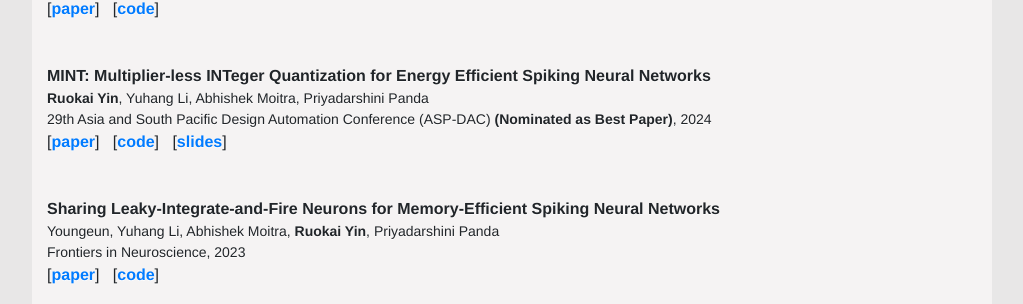
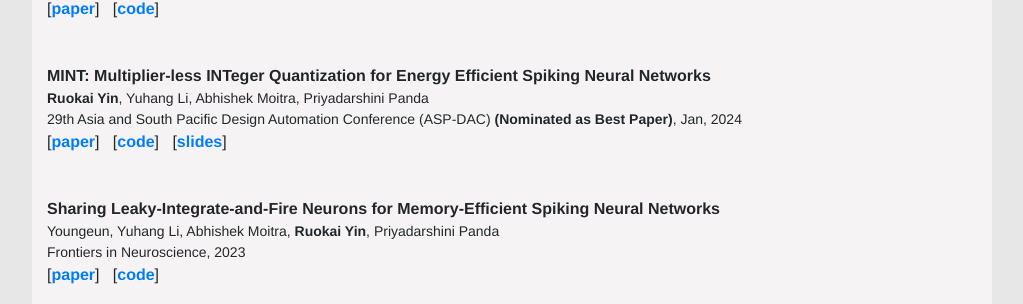
Before and after one commit to RuokaiYin/RuokaiYin.github.io, a Jekyll site: the page built from index.html, in a window 1280 px wide and 900 px high, scrolled down 660 px. Shown: the part 149-453 px from the top of the window, without its empty margins (128-1151 px from the left). Built offline with Jekyll 4.4.1, drawn with Linux system fonts in a browser that asks for light colours.

Commit message:
Update publications.html

```diff
--- a/_includes/publications.html
+++ b/_includes/publications.html
@@ -54,7 +54,8 @@
         <nobr class="papertitle"> {{ publication.title }} </nobr>
         <!-- &nbsp;&nbsp;&nbsp; -->
         <div class="paperauthors"> {{ publication.author }} </div>
-        <div class="paperauthors"> {{ publication.booktitle }}, {{ publication.year }} </div>
+        <div class="paperauthors"> {{ publication.booktitle }},
+            {{ publication.month }}, {{ publication.year }} </div>
         [<a class="papertitle" href="{{ site.baseurl }}/papers/{{publication.file}}">paper</a>]
         &nbsp;
         [<a class="papertitle" href="{{ publication.code }}">code</a>]
```
